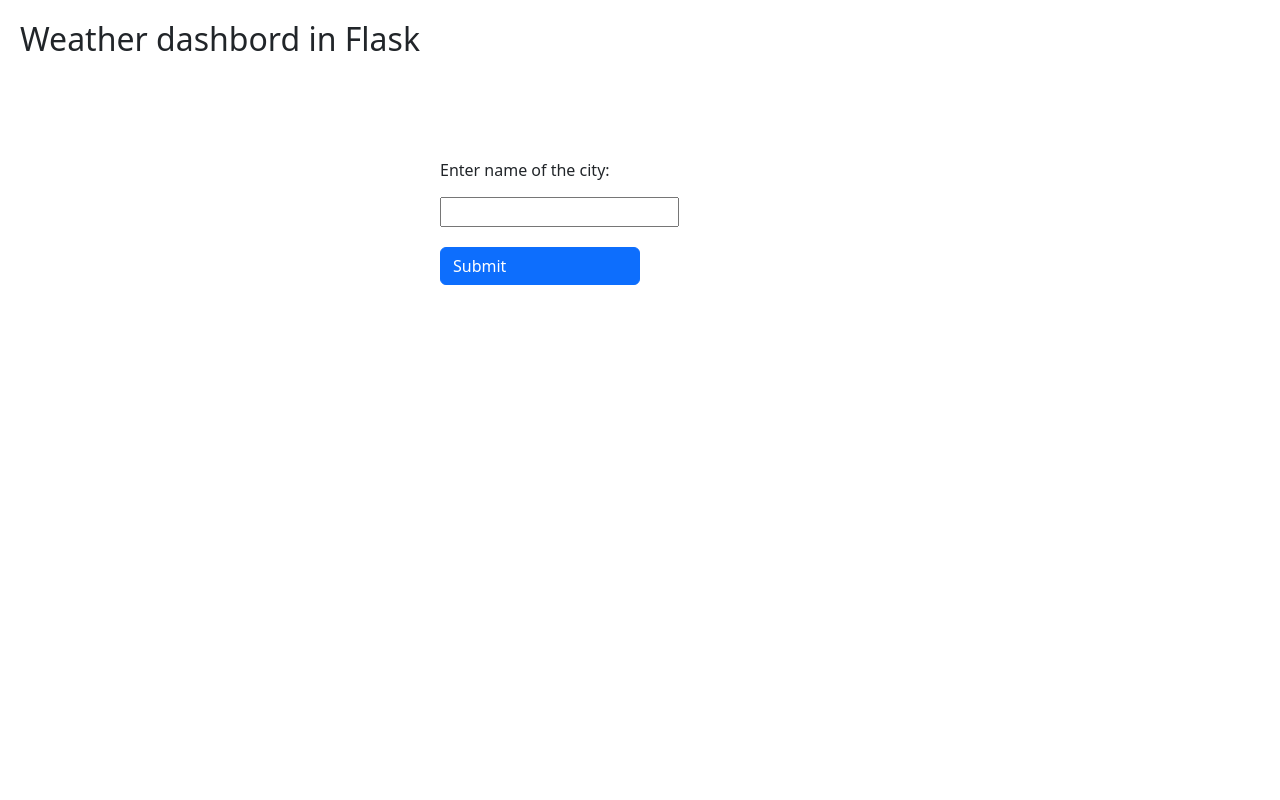
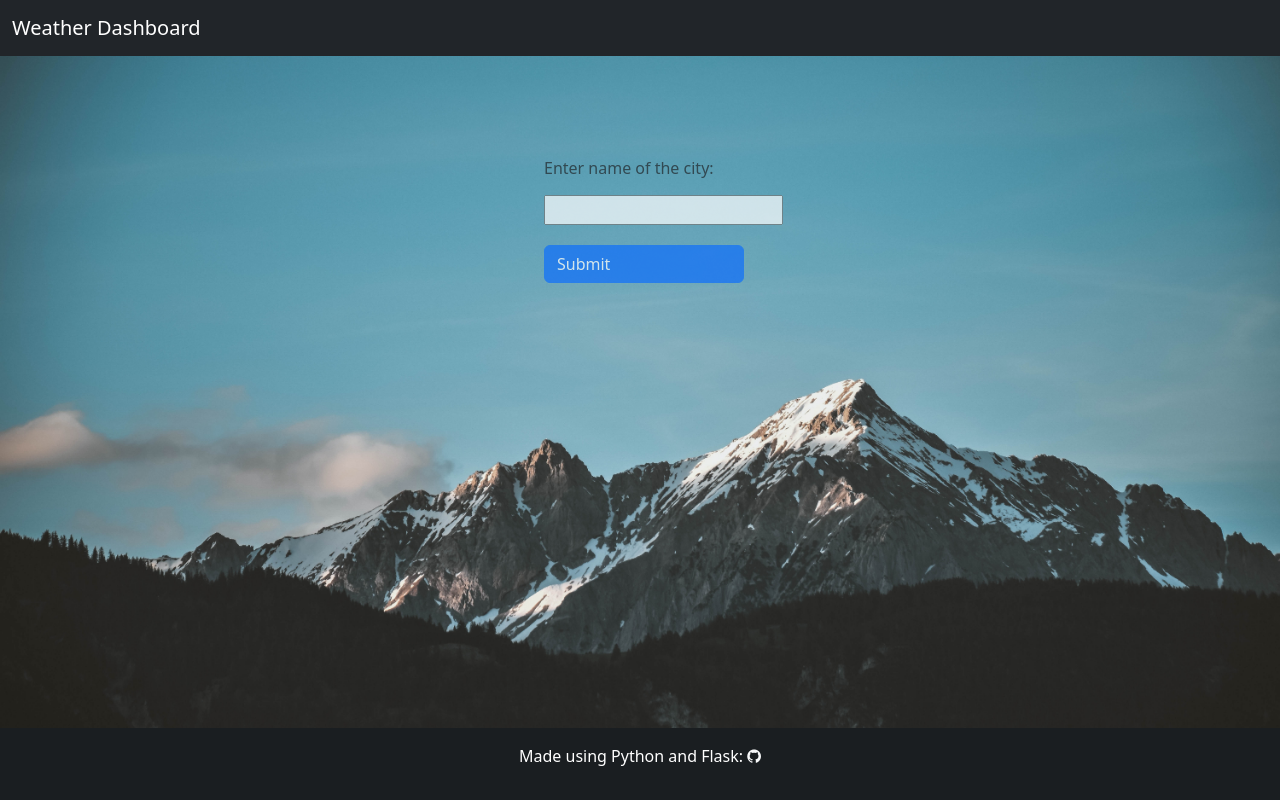
Before and after one commit to DavidRprt/Flask-Weather-Dashboard, a Flask app: page / in a window 1280 px wide. Run offline with Flask 2, Linux system fonts and the light colour scheme; some libraries are stand-ins or nearby versions.

Commit message:
Added my project

```diff
--- a/static/styles/style.css
+++ b/static/styles/style.css
@@ -1,23 +1,29 @@
+body {
+background-position: center;
+background-repeat: no-repeat;
+background-size: cover;
+background-attachment: fixed;
+}
+
 #container {
+    opacity: 75%;
     width: 400px;
     text-align: left;
-    margin-left: auto;
-    margin-right: auto;
-    margin-top: 100px;
+    margin-left: 40%;
+    margin-right: 47.5%;
+    margin-top: 50px;
     width: 400px;
 }
 
-#bar {
-     margin-top: 20px;
-     margin-left: 20px;
-}
 
 #form {
+    opacity: 70%;
     width: 400px;
     text-align: left;
-    margin-left: auto;
-    margin-right: auto;
+    margin-left: 42.5%;
+    margin-right: 47.5%;
     margin-top: 100px;
+    width: 400px;
 }
 
 #button {
@@ -31,3 +37,12 @@
 #title {
     margin-bottom: 15px;
 }
+
+footer{
+    position: absolute;
+    bottom: 0;
+    left: 0;
+    right: 0;
+    color: white;
+
+}
--- a/templates/home.html
+++ b/templates/home.html
@@ -2,12 +2,18 @@
 <html lang="en">
 <head>
     <meta charset="UTF-8">
-     <link rel= "stylesheet" type= "text/css" href= "{{ url_for('static',filename='styles/style.css') }}">
+    <link rel="stylesheet" href="https://maxcdn.bootstrapcdn.com/font-awesome/4.4.0/css/font-awesome.min.css">
+    <link rel= "stylesheet" type= "text/css" href= "{{ url_for('static',filename='styles/style.css') }}">
     <link href="https://cdn.jsdelivr.net/npm/bootstrap@5.2.0-beta1/dist/css/bootstrap.min.css" rel="stylesheet" integrity="sha384-0evHe/X+R7YkIZDRvuzKMRqM+OrBnVFBL6DOitfPri4tjfHxaWutUpFmBp4vmVor" crossorigin="anonymous">
     <title>Weather Dashboard</title>
 </head>
-<body>
-<h2 id="bar">Weather dashbord in Flask</h2>
+<body style="background-image: url('static/background.jpg')">
+
+<nav class="navbar navbar-dark bg-dark">
+  <div class="container-fluid">
+    <a class="navbar-brand" href="#/">Weather Dashboard</a>
+  </div>
+</nav>
 
 <form action="{{ url_for('results') }}" method="post" id="form">
     <div class="mb-3">
@@ -17,5 +23,15 @@
 </div>
 </form>
 
+{% block content %}{% endblock %}
+
+<footer class="bg-dark text-center text-lg-start">
+  <div class="text-center p-3" style="background-color: rgba(0, 0, 0, 0.2);">
+      <p>Made using Python and Flask:
+    <a class="text-light" href="https://github.com/DavidRprt"><i class="fa fa-github"></i></a>
+      </p>
+  </div>
+</footer>
+
 </body>
 </html>
--- a/templates/results.html
+++ b/templates/results.html
@@ -7,6 +7,9 @@
     <title>Weather in {{ city }}</title>
 </head>
 <body>
+{% extends 'home.html' %}
+
+{% block content %}
 <div class="card" style="width: 18rem;" id="container">
   <div class="card-body">
     <h5 class="card-title">{{ city }} is {{ desc }}</h5>
@@ -15,5 +18,6 @@
 
   </div>
 </div>
+{% endblock %}
 </body>
 </html>
```
Also changed, not shown: static/background.jpg (added).
